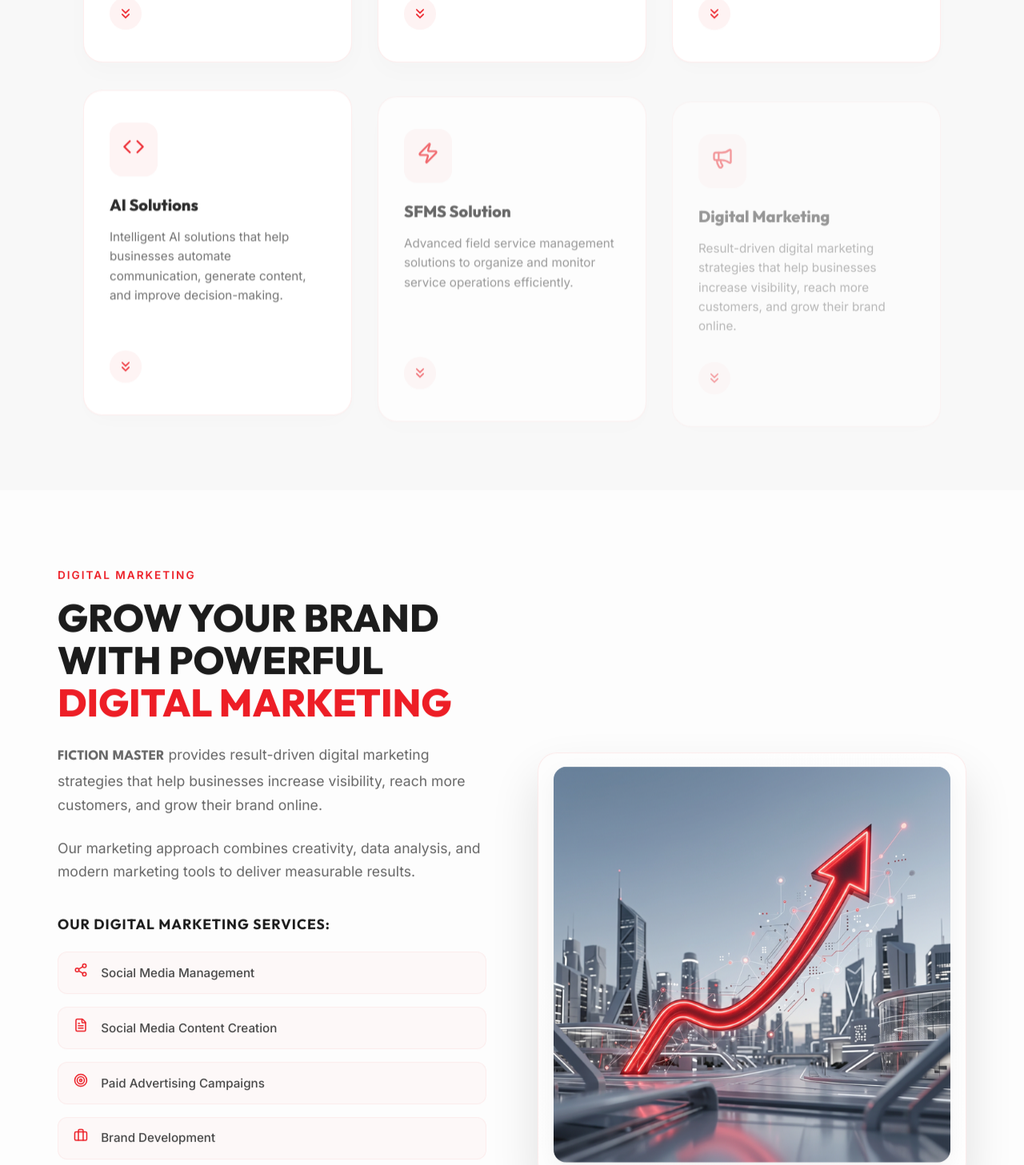
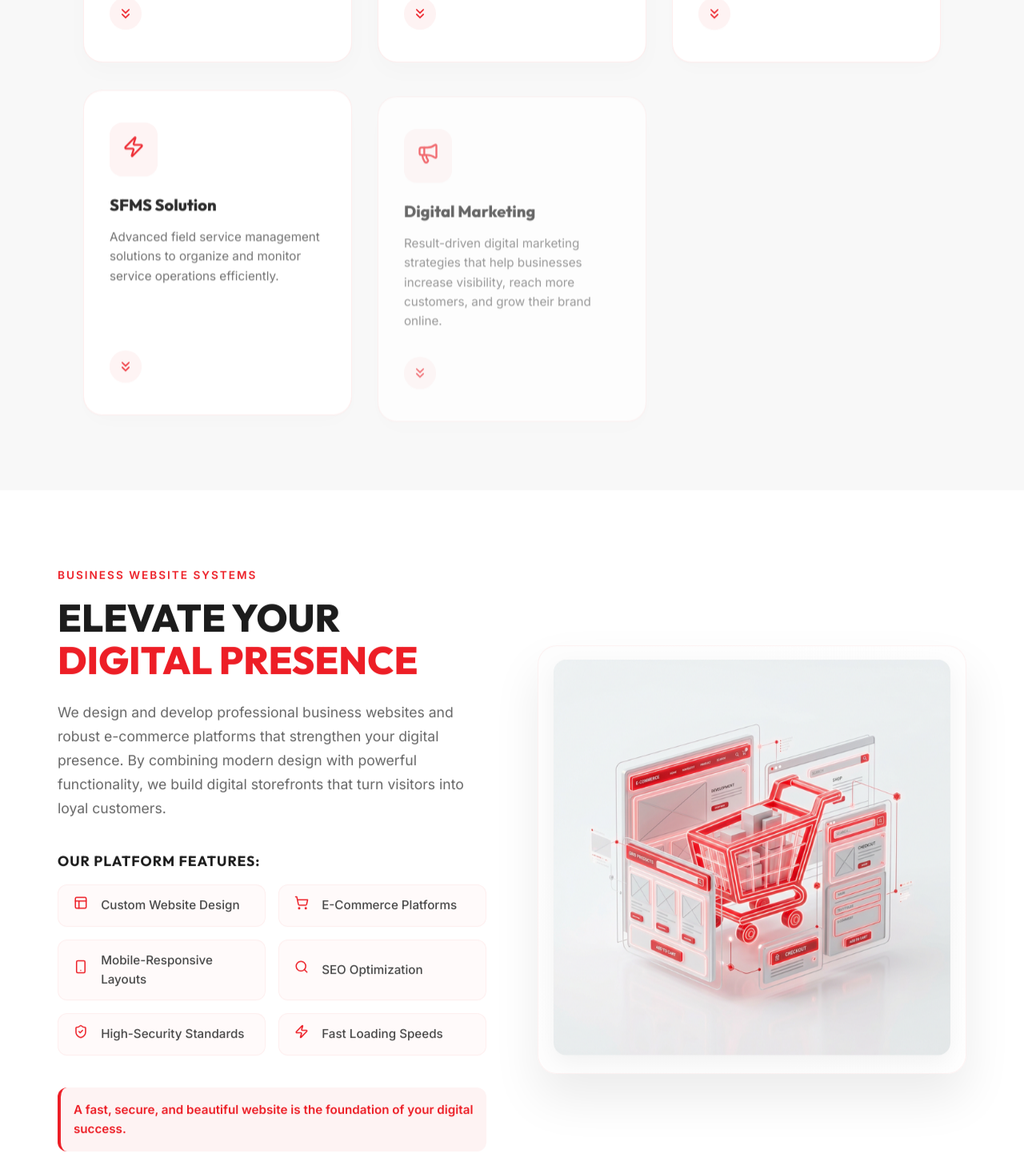
Before and after one commit to thasneem04/FM, a React (Vite) app: page / in a window 1280 px wide. Shown: the part 2400-3857 px from the top of the page at 80% size. Built offline with nearby package versions, Linux system fonts and the light colour scheme.

Commit message:
changing contents

```diff
--- /dev/null
+++ b/src/components/BusinessWebsites.jsx
@@ -0,0 +1,124 @@
+import React from 'react';
+import { motion } from 'framer-motion';
+import { Layout, ShoppingCart, Smartphone, Search, ShieldCheck, Zap } from 'lucide-react';
+
+const BusinessWebsites = () => {
+  const services = [
+    { title: "Custom Website Design", icon: <Layout size={18} /> },
+    { title: "E-Commerce Platforms", icon: <ShoppingCart size={18} /> },
+    { title: "Mobile-Responsive Layouts", icon: <Smartphone size={18} /> },
+    { title: "SEO Optimization", icon: <Search size={18} /> },
+    { title: "High-Security Standards", icon: <ShieldCheck size={18} /> },
+    { title: "Fast Loading Speeds", icon: <Zap size={18} /> }
+  ];
+
+  return (
+    <section id="business-websites" className="section-padding" style={{ background: '#FFFFFF', overflow: 'hidden' }}>
+      <div style={{ maxWidth: '1200px', margin: '0 auto', padding: '0 2rem' }}>
+        <div style={{
+          display: 'grid',
+          gridTemplateColumns: 'repeat(auto-fit, minmax(min(100%, 320px), 1fr))',
+          gap: '4rem',
+          alignItems: 'center'
+        }}>
+          {/* Left Content */}
+          <motion.div
+            initial={{ opacity: 0, x: -30 }}
+            whileInView={{ opacity: 1, x: 0 }}
+            transition={{ duration: 1.2, ease: [0.22, 1, 0.36, 1] }}
+            viewport={{ once: true, margin: "-100px" }}
+          >
+            <span style={{
+              color: '#ED1C24',
+              fontWeight: 600,
+              textTransform: 'uppercase',
+              letterSpacing: '2px',
+              fontSize: '0.85rem',
+              display: 'block',
+              marginBottom: '1rem'
+            }}>
+              Business Website Systems
+            </span>
+            <h2 style={{ fontSize: 'clamp(2rem, 4vw, 3rem)', color: '#1A1A1A', marginBottom: '1.5rem', fontWeight: 800, lineHeight: 1.1 }}>
+              ELEVATE YOUR <span style={{ color: '#ED1C24' }}>DIGITAL PRESENCE</span>
+            </h2>
+            <p style={{ color: '#666666', fontSize: '1.1rem', lineHeight: 1.7, marginBottom: '2.5rem' }}>
+              We design and develop professional business websites and robust e-commerce platforms that strengthen your digital presence. By combining modern design with powerful functionality, we build digital storefronts that turn visitors into loyal customers.
+            </p>
+
+            <div style={{ marginBottom: '2.5rem' }}>
+              <h4 style={{ color: '#1A1A1A', marginBottom: '1.2rem', fontWeight: 700, fontSize: '1.1rem', textTransform: 'uppercase', letterSpacing: '1px' }}>Our Platform Features:</h4>
+              <div style={{ display: 'grid', gridTemplateColumns: 'repeat(auto-fit, minmax(240px, 1fr))', gap: '1rem' }}>
+                {services.map((service, i) => (
+                  <div key={i} style={{
+                    display: 'flex',
+                    alignItems: 'center',
+                    gap: '1rem',
+                    color: '#444444',
+                    fontSize: '0.95rem',
+                    padding: '0.8rem 1.2rem',
+                    background: 'rgba(237, 28, 36, 0.02)',
+                    borderRadius: '12px',
+                    border: '1px solid rgba(237, 28, 36, 0.05)',
+                    transition: 'all 0.3s ease'
+                  }}>
+                    <div style={{ color: '#ED1C24' }}>{service.icon}</div>
+                    <span style={{ fontWeight: 500 }}>{service.title}</span>
+                  </div>
+                ))}
+              </div>
+            </div>
+
+            <p style={{ color: '#ED1C24', fontSize: '0.95rem', fontWeight: 600, padding: '1rem', background: 'rgba(237, 28, 36, 0.05)', borderRadius: '12px', borderLeft: '4px solid #ED1C24' }}>
+              A fast, secure, and beautiful website is the foundation of your digital success.
+            </p>
+          </motion.div>
+
+          {/* Right Visual */}
+          <motion.div
+            initial={{ opacity: 0, scale: 0.9 }}
+            whileInView={{ opacity: 1, scale: 1 }}
+            transition={{ duration: 0.8 }}
+            viewport={{ once: true }}
+            style={{ position: 'relative' }}
+          >
+            <div style={{
+              background: 'linear-gradient(135deg, #FDFDFD 0%, #FFFFFF 100%)',
+              borderRadius: '24px',
+              padding: '1.2rem',
+              boxShadow: '0 30px 60px rgba(0,0,0,0.08)',
+              border: '1px solid rgba(237, 28, 36, 0.05)',
+              position: 'relative',
+              zIndex: 2,
+              overflow: 'hidden'
+            }}>
+              <motion.div
+                animate={{
+                  y: [0, -10, 0],
+                }}
+                transition={{
+                  duration: 6,
+                  repeat: Infinity,
+                  ease: "easeInOut"
+                }}
+              >
+                <img
+                  src="/website_ecommerce_abstract.png"
+                  alt="Business Website Systems"
+                  style={{
+                    width: '100%',
+                    borderRadius: '16px',
+                    display: 'block',
+                    boxShadow: '0 10px 30px rgba(0,0,0,0.05)',
+                  }}
+                />
+              </motion.div>
+            </div>
+          </motion.div>
+        </div>
+      </div>
+    </section>
+  );
+};
+
+export default BusinessWebsites;
--- a/src/components/Footer.jsx
+++ b/src/components/Footer.jsx
@@ -30,10 +30,14 @@ const Footer = () => {
         <div>
           <h4 style={{ color: '#FFFFFF', marginBottom: '1.5rem', fontWeight: 700, fontSize: '1.1rem' }}>Services</h4>
           <ul style={{ display: 'flex', flexDirection: 'column', gap: '1rem', fontSize: '0.9rem', padding: 0, listStyle: 'none' }}>
-            <li>Business Website Systems</li>
-            <li>ERP Systems (Odoo)</li>
-            <li>Web & Mobile Development</li>
-            <li>AI Automation Infrastructure</li>
+            <li>Website & E-commerce</li>
+            <li>ERP Systems</li>
+
+            <li>Branding</li>
+            <li>Digital Marketing</li>
+            <li>Social Media Management</li>
+            <li>AI Solutions & Automation</li>
+            <li>SFMS</li>
           </ul>
         </div>
 
--- a/src/components/Services.jsx
+++ b/src/components/Services.jsx
@@ -1,13 +1,13 @@
 import React from 'react';
 import { motion } from 'framer-motion';
-import { Monitor, Smartphone, ShoppingBag, Zap, Code, Megaphone, ChevronsDown } from 'lucide-react';
+import { Monitor, Smartphone, ShoppingBag, Zap, Code, Megaphone, ChevronsDown, PenTool } from 'lucide-react';
 
 const services = [
   {
     title: 'Business Website Systems',
     icon: <Monitor />,
     desc: 'We design and develop professional business websites that strengthen your digital presence and build customer trust.',
-    link: '#services'
+    link: '#business-websites'
   },
   {
     title: 'ERP Systems',
@@ -15,17 +15,12 @@ const services = [
     desc: 'We implement smart ERP solutions that connect and streamline your business operations in one centralized system.',
     link: '#erp'
   },
+
   {
-    title: 'Web & Mobile Apps',
-    icon: <Smartphone />,
-    desc: 'We develop custom web and mobile applications tailored to your business needs, enhancing user experience.',
-    link: '#web-mobile-apps'
-  },
-  {
-    title: 'AI Solutions',
-    icon: <Code />,
-    desc: 'Intelligent AI solutions that help businesses automate communication, generate content, and improve decision-making.',
-    link: '#ai-solutions'
+    title: 'Branding',
+    icon: <PenTool />,
+    desc: 'We craft cohesive, memorable identities that resonate with your target audience and stand out in the crowded digital landscape.',
+    link: '#branding'
   },
   {
     title: 'SFMS Solution',
--- a/src/pages/Home.jsx
+++ b/src/pages/Home.jsx
@@ -2,6 +2,7 @@ import React from 'react';
 import Hero from '../components/Hero';
 import About from '../components/About';
 import Services from '../components/Services';
+import BusinessWebsites from '../components/BusinessWebsites';
 import SFMS from '../components/SFMS';
 import OdooERP from '../components/OdooERP';
 import DigitalMarketing from '../components/DigitalMarketing';
@@ -10,7 +11,7 @@ import Branding from '../components/Branding';
 import AiSolutions from '../components/AiSolutions';
 import AiAutomation from '../components/AiAutomation';
 import ErpSolutions from '../components/ErpSolutions';
-import WebMobileApps from '../components/WebMobileApps';
+
 import WhyChooseUs from '../components/WhyChooseUs';
 import SupportingServices from '../components/SupportingServices';
 import Process from '../components/Process';
@@ -24,6 +25,7 @@ const Home = () => {
       <Hero />
       <About />
       <Services />
+      <BusinessWebsites />
       <DigitalMarketing />
       <SocialMediaManagement />
       <Branding />
@@ -32,7 +34,7 @@ const Home = () => {
       <SFMS />
       <ErpSolutions />
       <OdooERP />
-      <WebMobileApps />
+
       <Process />
       <WhyChooseUs />
       <SupportingServices />
```
Also changed, not shown: public/website_ecommerce_abstract.png (added).
